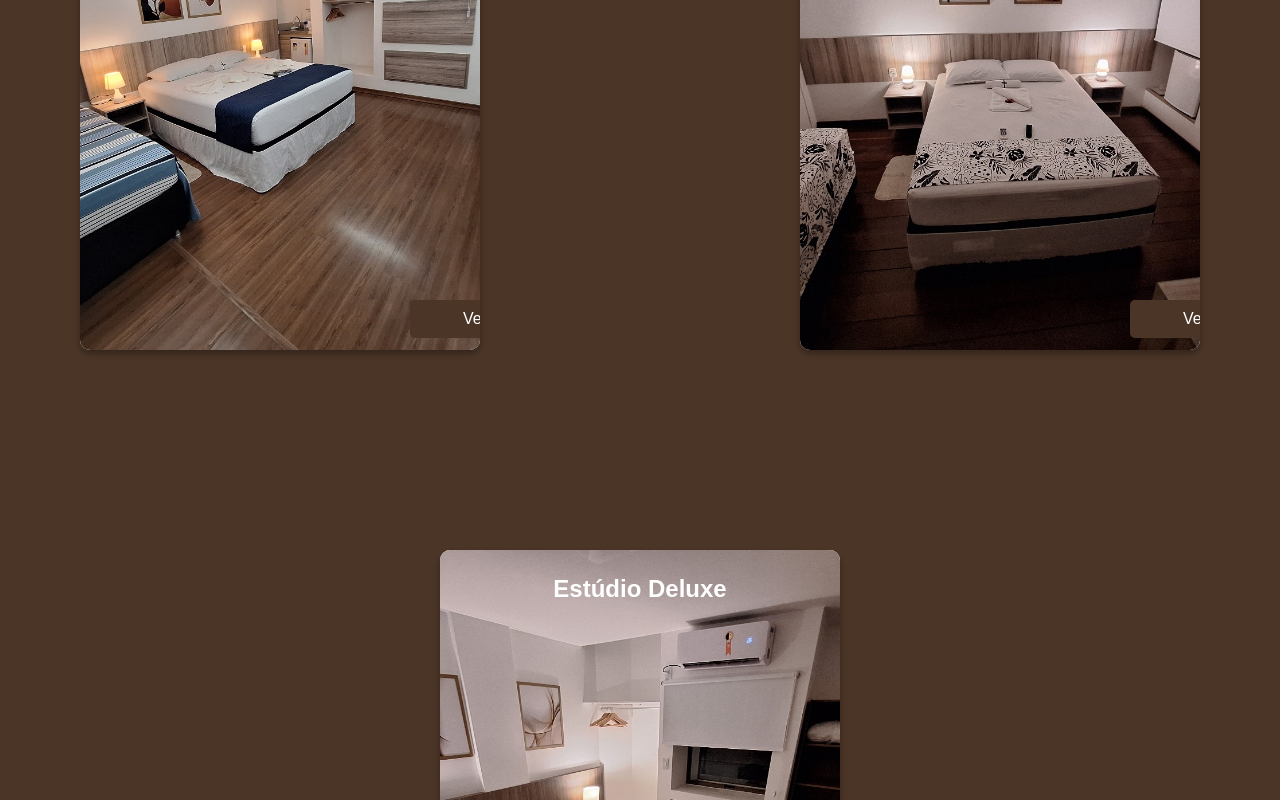
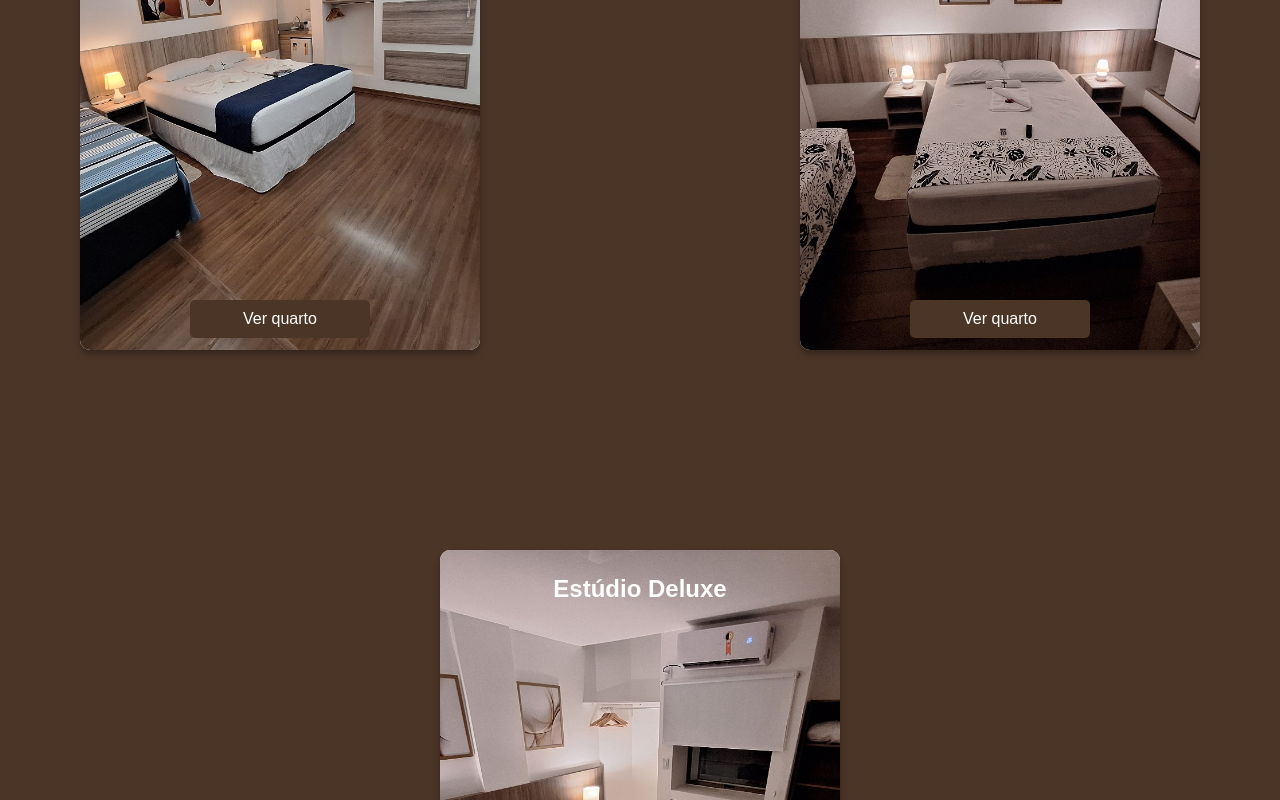
Before and after one commit to PousadaMamalooPortal/Portal-Mamaloo, a React (Vite) app in the folder frontend/: page / in a window 1280 px wide. Shown: the part 1880-2680 px from the top of the page. Built offline with nearby package versions, Linux system fonts and the light colour scheme.

Commit message:
refactor: Página Principal - Botão quartos

```diff
--- a/frontend/src/styles/paginaPrincipal.css
+++ b/frontend/src/styles/paginaPrincipal.css
@@ -139,7 +139,7 @@ html, body {
   width: 50%;
   position: absolute;
   top: 480px;
-  left: 50%;
+  right: 0%;
   transform: translateX(-50%);
 }
 
```
